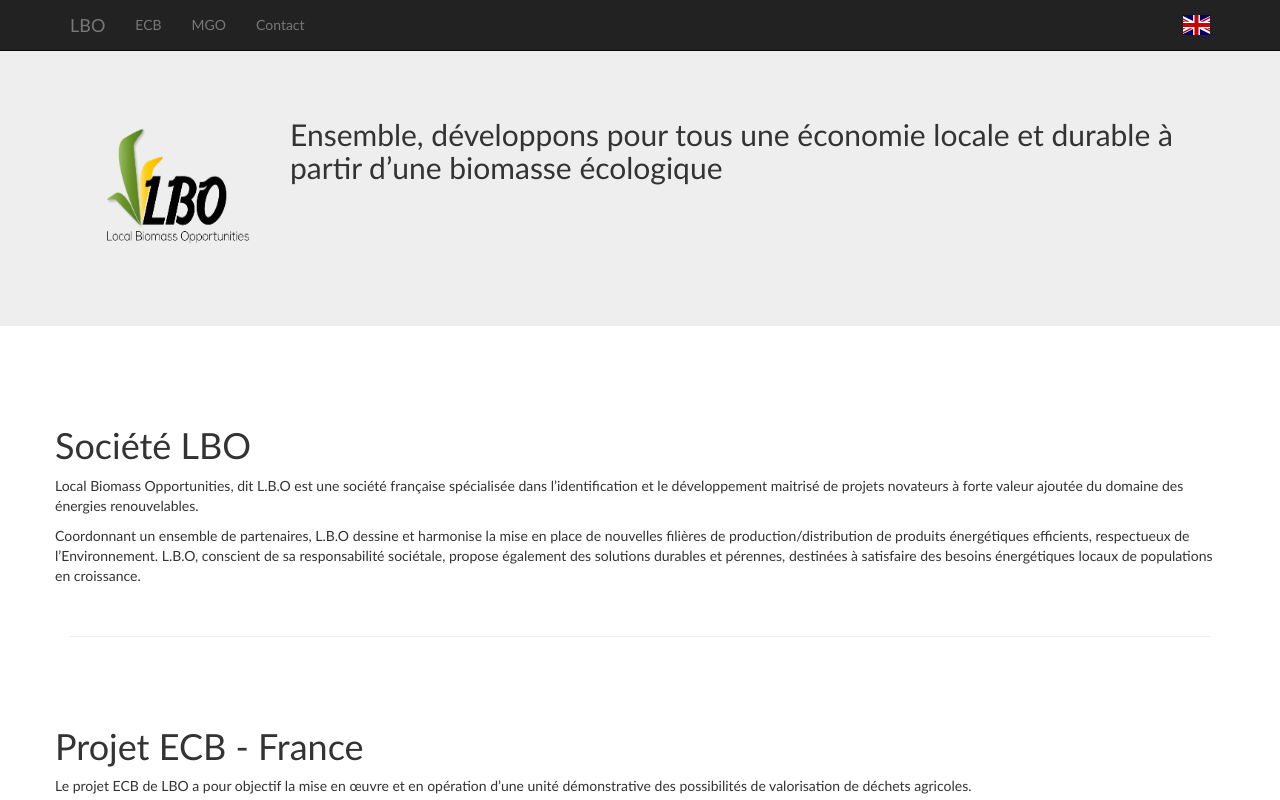
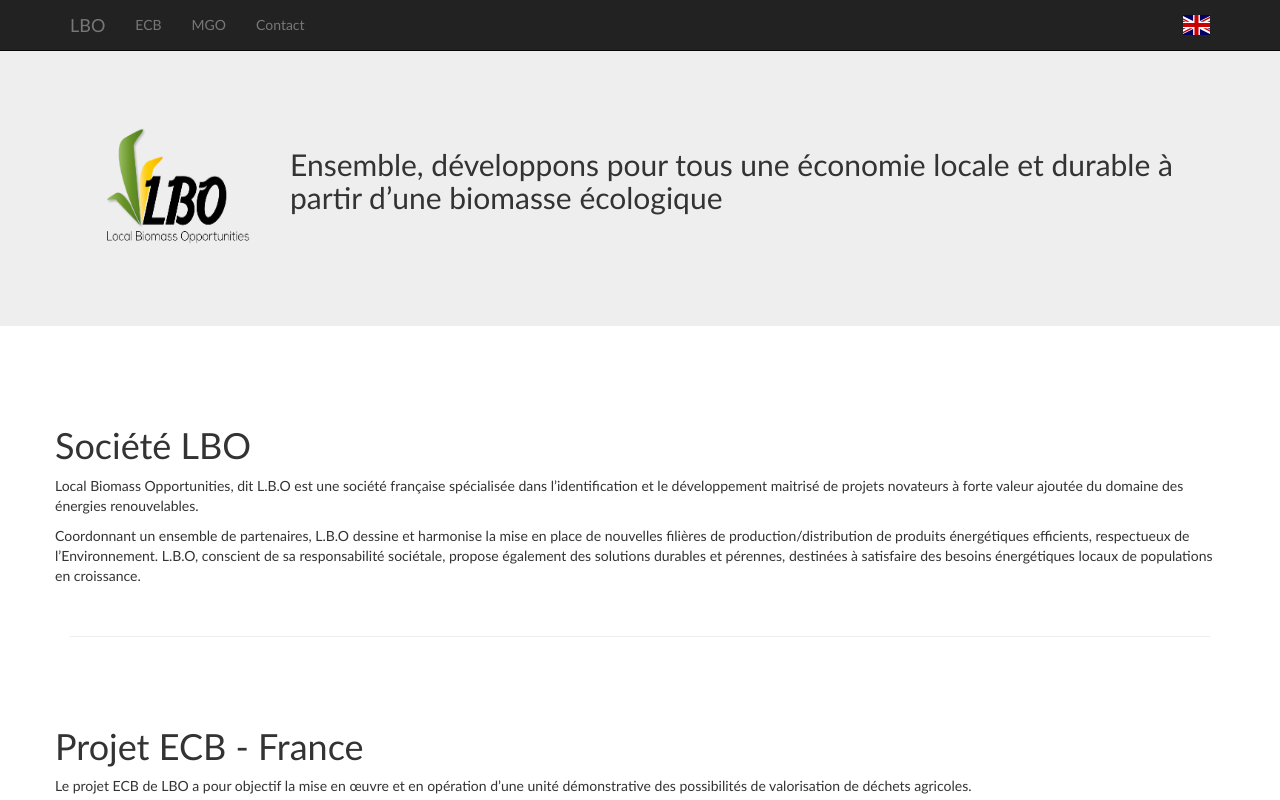
Before and after one commit to trambix/website, a plain HTML site: page index.html in a window 1280 px wide. Shown: the top 800 px of the page. Drawn offline with nearby package versions, Linux system fonts and the light colour scheme.

Commit message:
Title text aligned with LBO image.

```diff
--- a/index.html
+++ b/index.html
@@ -49,17 +49,14 @@
       </div>
     </div>
 
-    <!-- Main jumbotron for a primary marketing message or call to action -->
     <div class="jumbotron">
       <div class="container">
         <img src="img/LBO_LOGO.png" width="220" height="180" style="float:left"/>
-        <!--<h1>Local Biomass Opportunities</h1>-->
-        <!--<p>--><h2>Ensemble, développons pour tous une économie locale et durable à partir d’une biomasse écologique</h2><!--</p>-->
+          <h2 style="padding-top: 30px">Ensemble, développons pour tous une économie locale et durable à partir d’une biomasse écologique</h2>
       </div>
     </div>
 
     <div class="container">
-      <!-- Example row of columns -->
       <div id="LBO" class="row">
         <h1>Société LBO</h1>
         <p>Local Biomass Opportunities, dit L.B.O est une société française spécialisée dans l’identification et le développement maitrisé de projets novateurs à forte valeur ajoutée du domaine des énergies renouvelables.</p><p>Coordonnant un ensemble de partenaires, L.B.O dessine et harmonise la mise en place de nouvelles filières de production/distribution de produits énergétiques efficients, respectueux de l’Environnement. L.B.O, conscient de sa responsabilité sociétale, propose également des solutions durables et pérennes, destinées à satisfaire des besoins énergétiques locaux de populations en croissance.</p>
```
